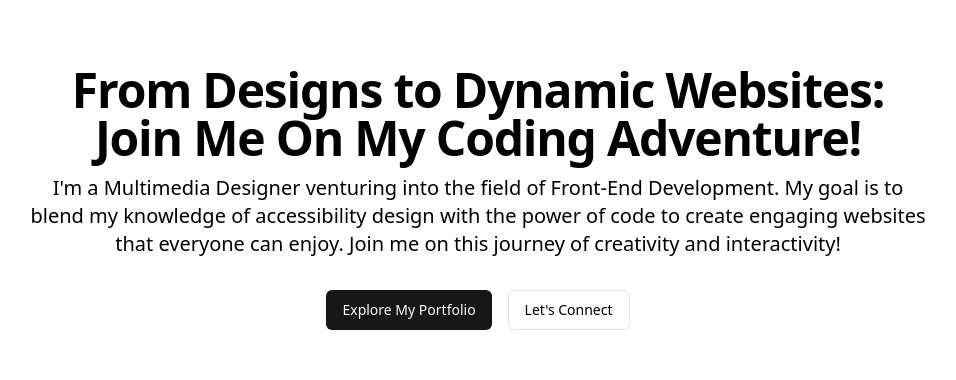
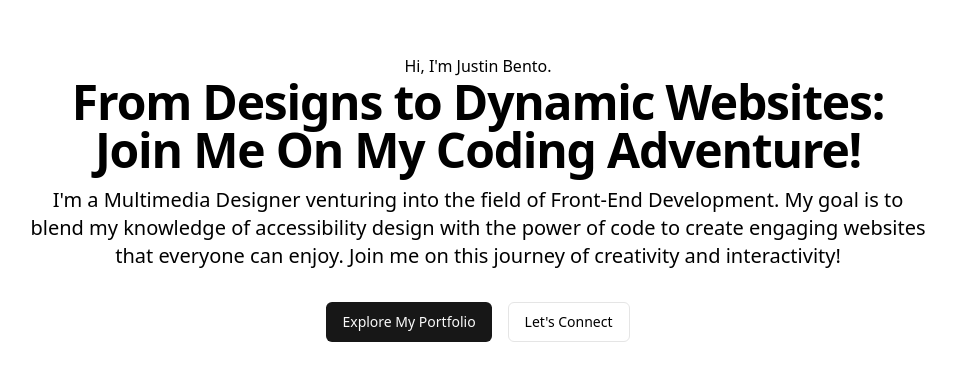
Before and after one commit to Justin-Bento/justin-bento-portfolio, a Next.js app: page / in a window 1280 px wide. Shown: the part 202-582 px from the top of the page, without its empty margins (162-1118 px from the left). Built offline with nearby package versions, Linux system fonts and the light colour scheme.

Commit message:
Created a new <p> element to introduce my name

```diff
--- a/app/page.tsx
+++ b/app/page.tsx
@@ -17,6 +17,7 @@ export default function Home() {
 export function HomeContent() {
   return (
     <article className="max-w-4xl mx-auto lg:text-center">
+      <p className="text-base">Hi, I'm Justin Bento.</p>
       <h1 className="scroll-m-20 text-4xl font-extrabold tracking-tight lg:text-5xl">
         From Designs to Dynamic Websites: Join Me On My Coding Adventure!
       </h1>
```
